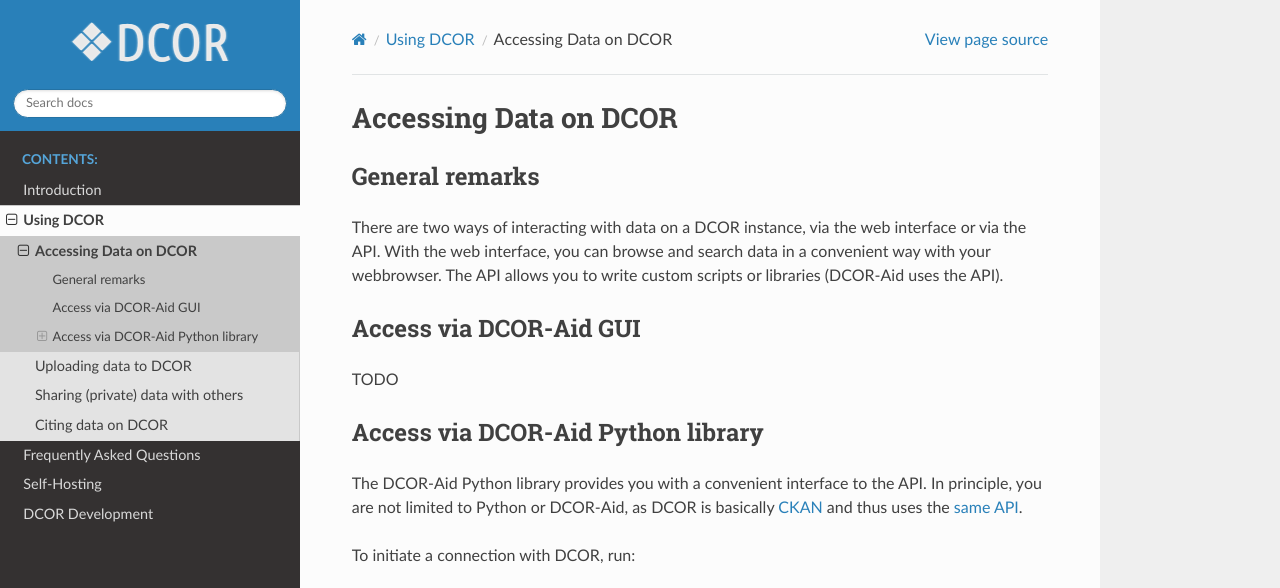
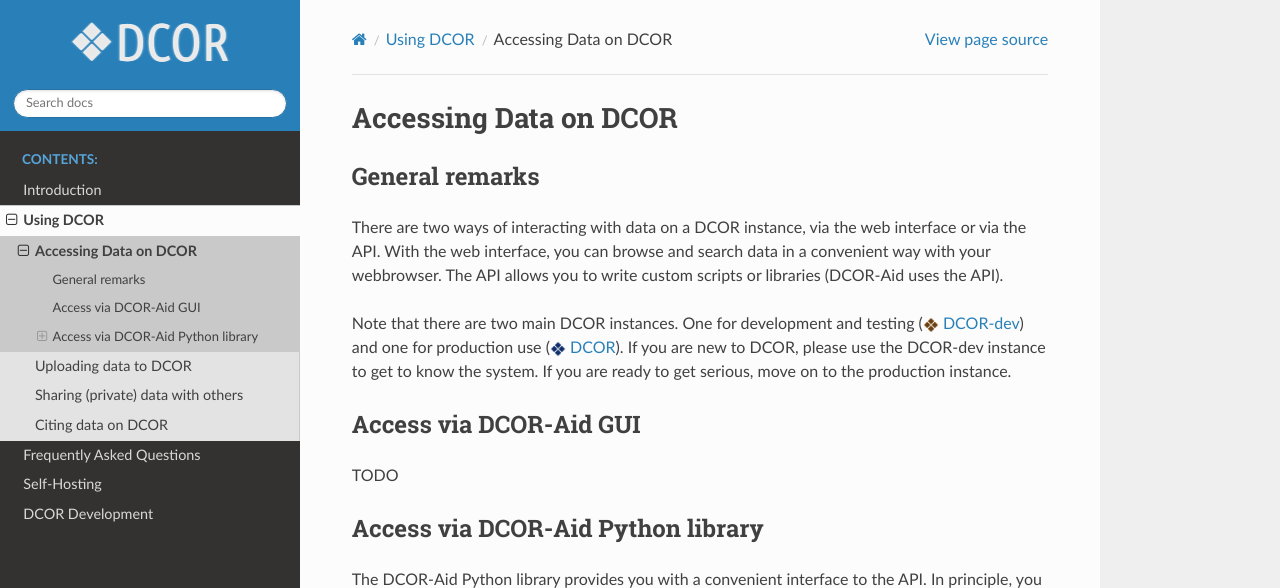
Before and after one commit to DCOR-dev/dcor-docs, a Sphinx documentation site: the page built from docs/sec_user_guide/access.rst, in a window 1280 px wide and 900 px high, cut to the strip 0-588 px from the top of the window. Built offline with Sphinx 7.4.7 and the Read the Docs theme 2.0.0, drawn with Linux system fonts in a browser that asks for light colours.

Commit message:
add difference between DCOR and DCOR-dev

```diff
--- a/docs/sec_user_guide/access.rst
+++ b/docs/sec_user_guide/access.rst
@@ -9,6 +9,20 @@
 browse and search data in a convenient way with your webbrowser. The API
 allows you to write custom scripts or libraries (DCOR-Aid uses the API).
 
+Note that there are two main DCOR instances. One for development and
+testing (|dcor_dev_image| `DCOR-dev <https://dcor-dev.mpl.mpg.de>`_) and one for
+production use (|dcor_image| `DCOR <https://dcor.mpl.mpg.de>`_). If you
+are new to DCOR, please use the DCOR-dev instance to get to know the system.
+If you are ready to get serious, move on to the production instance.
+
+
+.. |dcor_dev_image| image:: images/dcor-dev.png
+   :height: 1em
+   :target: https://dcor-dev.mpl.mpg.de
+
+.. |dcor_image| image:: images/dcor.png
+   :height: 1em
+   :target: https://dcor.mpl.mpg.de
 
 Access via DCOR-Aid GUI
 =======================
```
Also changed, not shown: docs/sec_user_guide/images/dcor-dev.png (added), docs/sec_user_guide/images/dcor.png (added).
